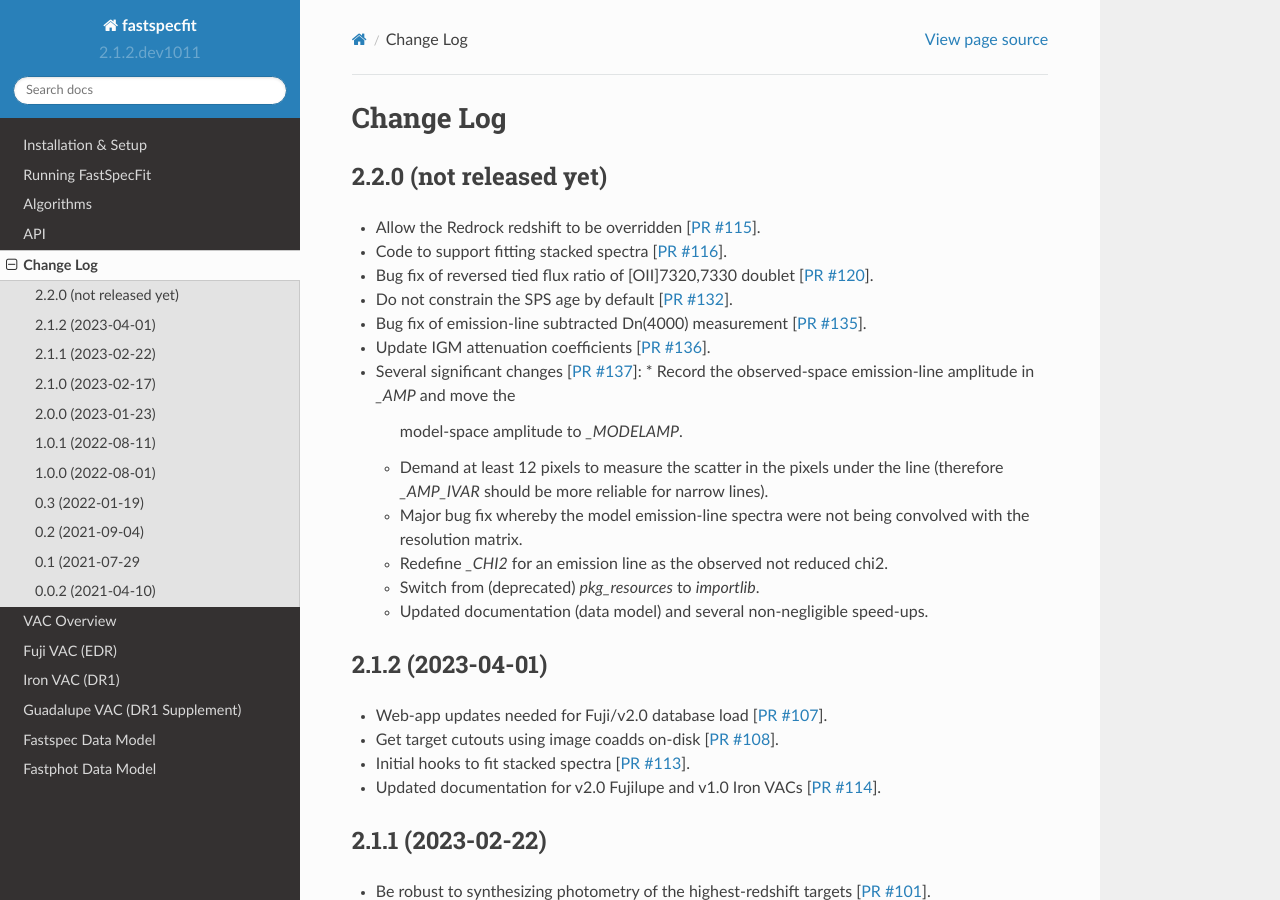
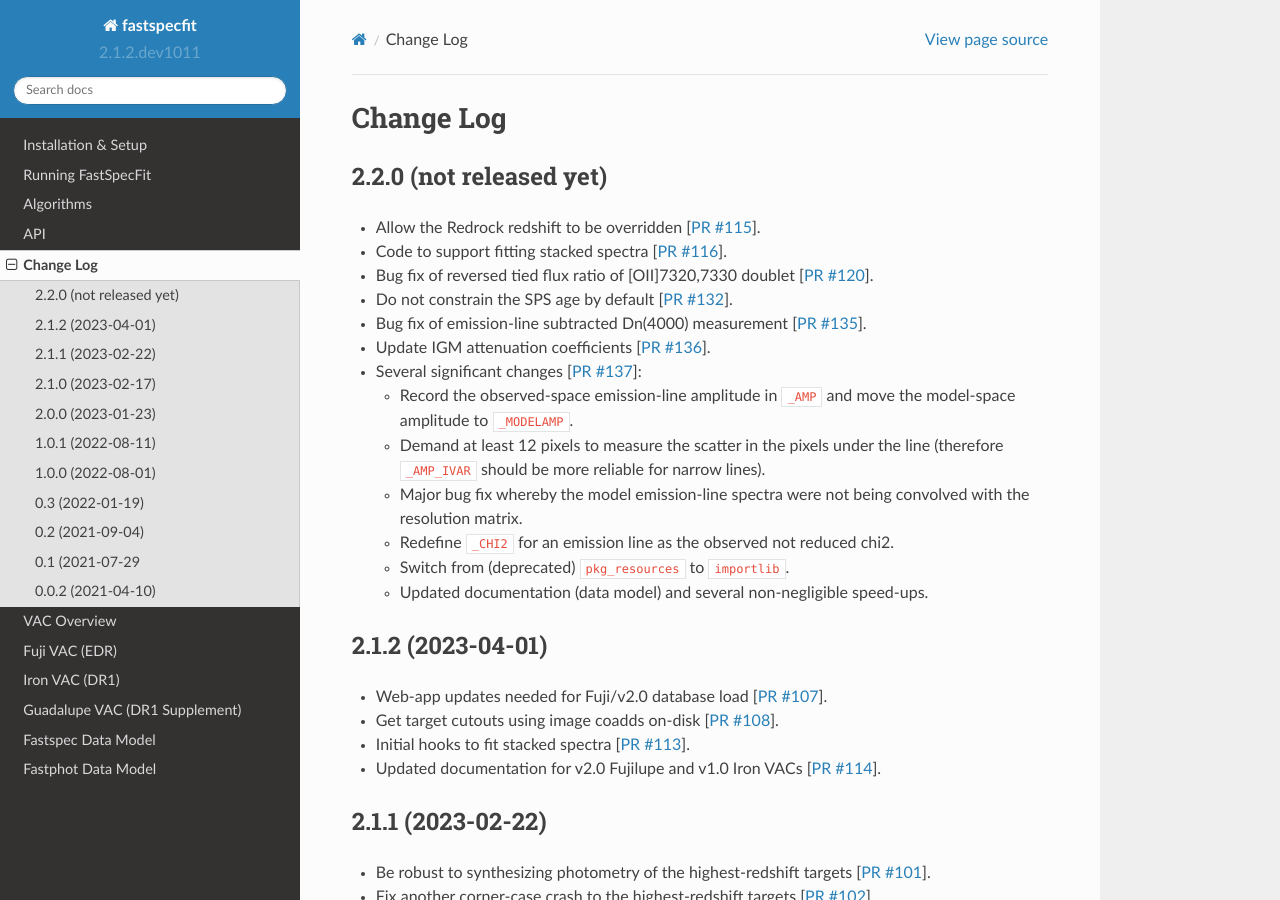
Before and after one commit to desihub/fastspecfit, a Sphinx documentation site: the page built from doc/changes.rst, in a window 1280 px wide and 900 px high. Built offline with Sphinx 7.4.7 and the Read the Docs theme 2.0.0, drawn with Linux system fonts in a browser that asks for light colours.

```diff
--- a/doc/changes.rst
+++ b/doc/changes.rst
@@ -12,14 +12,15 @@ Change Log
 * Bug fix of emission-line subtracted Dn(4000) measurement [`PR #135`_].
 * Update IGM attenuation coefficients [`PR #136`_].
 * Several significant changes [`PR #137`_]:
-  * Record the observed-space emission-line amplitude in `_AMP` and move the
-    model-space amplitude to `_MODELAMP`.
+
+  * Record the observed-space emission-line amplitude in ``_AMP`` and move the
+    model-space amplitude to ``_MODELAMP``.
   * Demand at least 12 pixels to measure the scatter in the pixels under the
-    line (therefore `_AMP_IVAR` should be more reliable for narrow lines).
+    line (therefore ``_AMP_IVAR`` should be more reliable for narrow lines).
   * Major bug fix whereby the model emission-line spectra were not being
     convolved with the resolution matrix.
-  * Redefine `_CHI2` for an emission line as the observed not reduced chi2.
-  * Switch from (deprecated) `pkg_resources` to `importlib`.
+  * Redefine ``_CHI2`` for an emission line as the observed not reduced chi2.
+  * Switch from (deprecated) ``pkg_resources`` to ``importlib``.
   * Updated documentation (data model) and several non-negligible speed-ups.
 
 .. _`PR #115`: https://github.com/desihub/fastspecfit/pull/115
```
